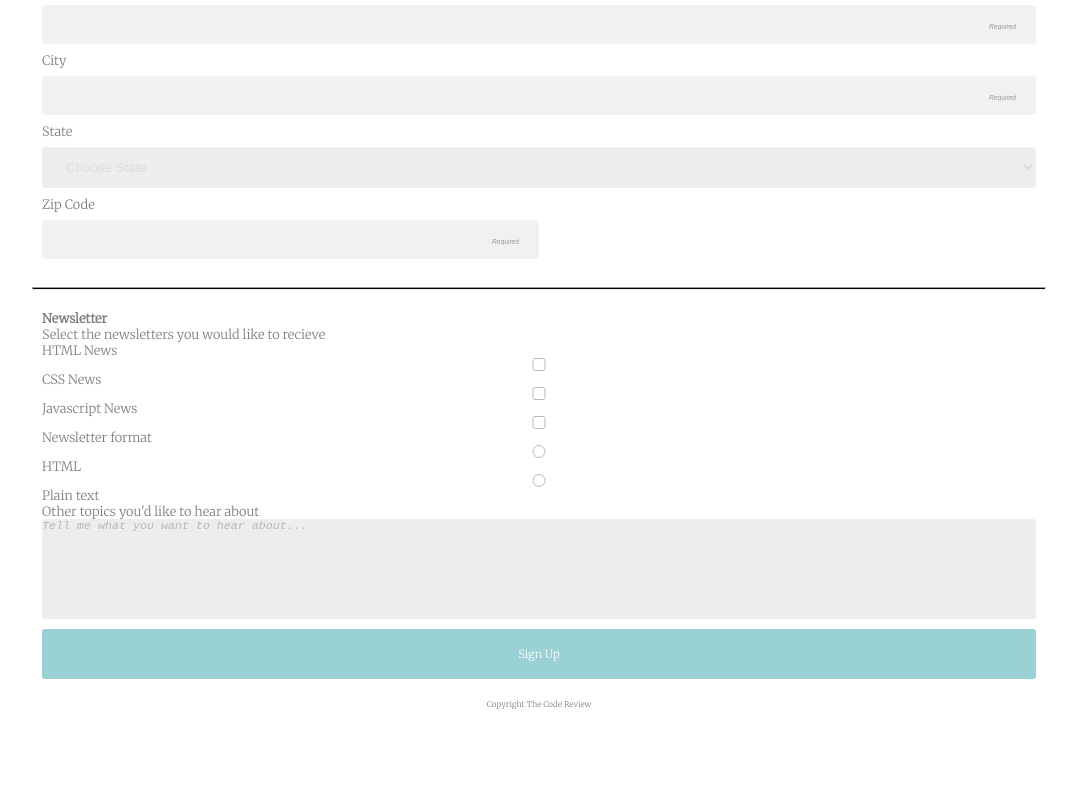
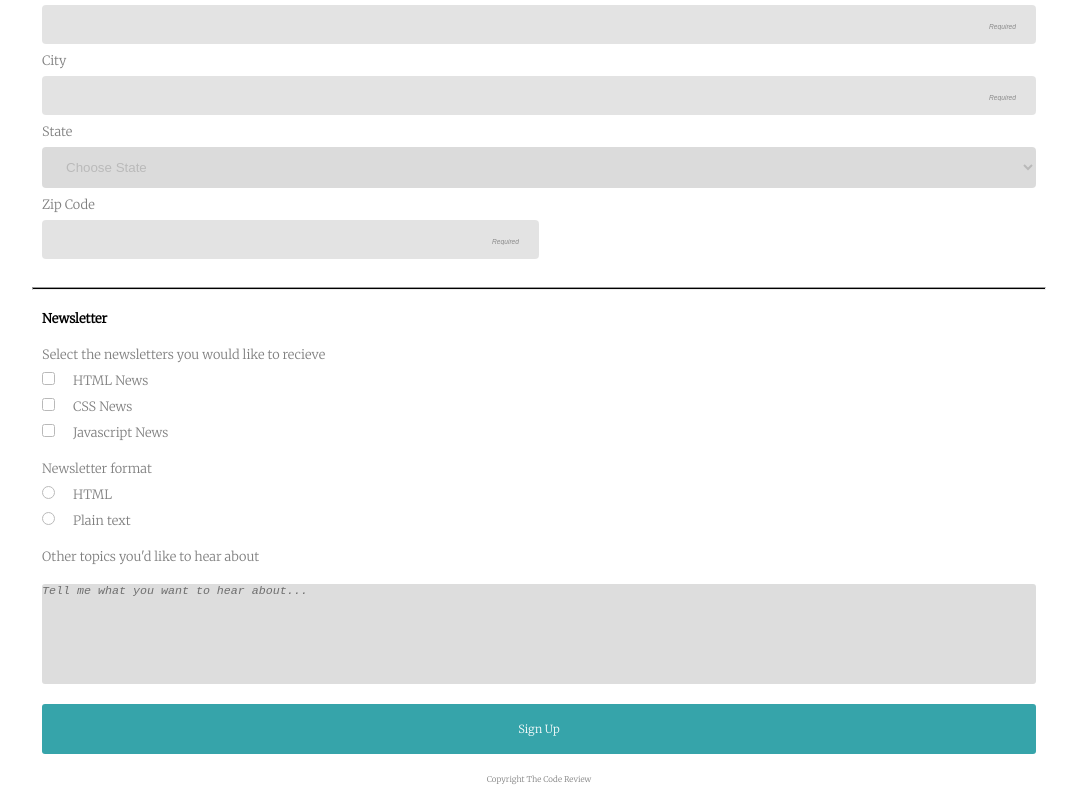
Before and after one commit to CoachemUp/Online-Registration-Form, a plain HTML site: page index.html in a window 1280 px wide. Shown: the part 463-1257 px from the top of the page, without its empty margins (101-1178 px from the left). Before the commit the page ends 1182 px from the top, so only its background shows below. Drawn offline with Linux system fonts and the light colour scheme.

Commit message:
Need to add Media

```diff
--- a/css/styles.css
+++ b/css/styles.css
@@ -70,6 +70,7 @@ input[type=tel]:focus {
     font-size: .5em;
     font-style: italic;
     text-align: right;
+    opacity: .5;
 }
 
 /*  =======================
@@ -128,12 +129,17 @@ input[type=tel]:focus {
     border: none;
     font-size: .8em;
     margin: 20px 15px;
+
+}
+
+#contact label{
     opacity: .5;
 }
 
 #state  {
     color: rgba(0, 0, 0, 0.2);
  }
+
 /*  =======================
     News Style
 =========================== */
@@ -144,24 +150,40 @@ input[type=tel]:focus {
 
     flex-wrap: wrap;
     font-size: .8em;
-    opacity: .5;
+
     border: none;
     margin: 20px 15px;
+
 }
 
 /*  =======================
     Chex Style
 =========================== */
-#chex {
-    display: flex;
-    flex-direction: column;
-    justify-content: center;
-    flex-wrap: wrap;
+.news h4  {
+    padding-bottom: 20px;
 }
-label #chex{
-    display:inline-block;
-  }
 
+ul {
+    list-style: none;
+    opacity: .5;
+
+}
+
+li {
+    padding-top: 10px;
+}
+
+li:last-child {
+    padding-bottom: 20px;
+}
+
+li label {
+    padding: 15px;
+}
+
+p {
+    opacity: .5;
+}
 
 
 
@@ -180,6 +202,7 @@ textarea {
     width: 100%;
     height: 100px;
     border-radius: 3px;
+    margin: 20px 0 20px;
 }
 
 textarea::placeholder {
@@ -209,7 +232,7 @@ textarea:focus {
     width: 100%;
     height: 50px;
     border-radius: 3px;
-    margin-top: 10px;
+    margin-top: x;
     text-align: center;
 }
 
--- a/index.html
+++ b/index.html
@@ -108,25 +108,40 @@
 
                 <p>Select the newsletters you would like to recieve</p>
 <!-- This the Area that users use the Checkbox.  They are children in the NEWS Flexbox, but are wrapped in thier own Flexbox called CHEX. -->
-                    <section id="chex">
+                    <section>
+                        <ul>
+                            <li>
+                                <input type="checkbox" id="html" name="html">
                                 <label for="html">HTML News</label>
-                        <input type="checkbox" id="html" name="html">
 
+                            </li>
+                            <li>
+                                <input type="checkbox" id="css" name="css">
                                 <label for="css">CSS News</label>
-                        <input type="checkbox" id="css" name="css">
 
+                            </li>
+                            <li>
+                                <input type="checkbox" id="java" name="java">
                                 <label for="java">Javascript News</label>
-                        <input type="checkbox" id="java" name="java">
+                            </li>
+                        </ul>
                     </section>
 
                 <p>Newsletter format</p>
 <!-- This the Area that users use the Radio bottons.  They are children in the NEWS Flexbox, but are wrapped in thier own Flexbox called RADIO. -->
+
+                        <ul>
+                            <li>
                                 <input type="radio" id="html-2" name="fav_language" value="html-2">
                                 <label for="html-2">HTML</label>
+                            </li>
 
+
+                            <li>
                                 <input type="radio" id="plain-text" name="fav_language" value="plain-text">
                                 <label for="plain-text">Plain text</label>
-
+                            </li>
+                        </ul>
                 <p>Other topics you'd like to hear about</p>
 
 <!-- This the textarea, Contained in the NEWS FlexBox -->
```
Lines whose indentation alone changed are shown as unchanged.
